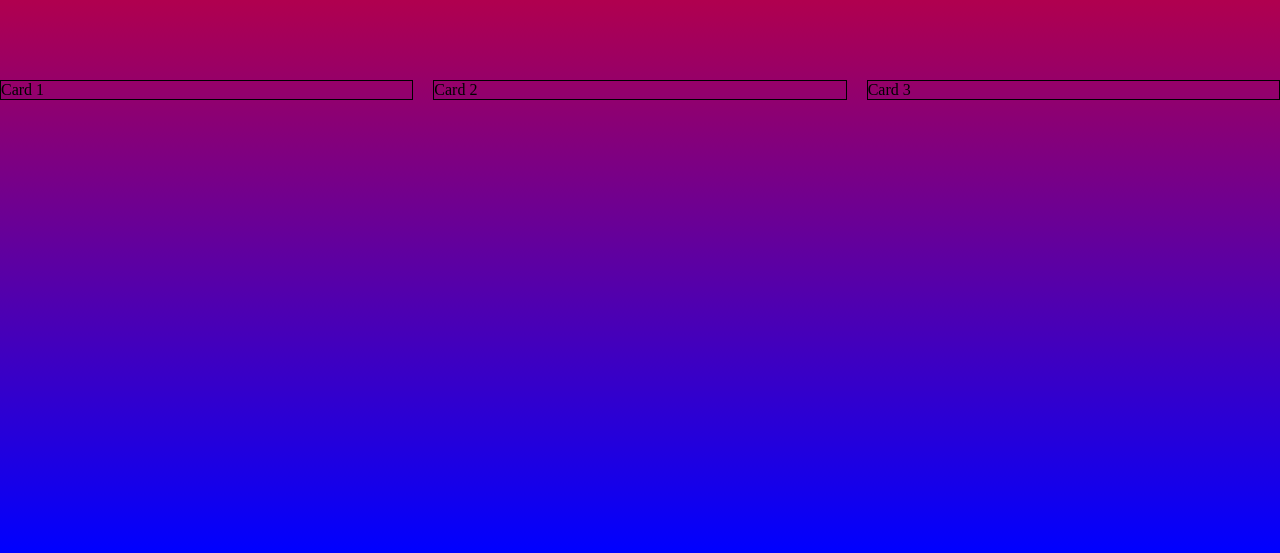
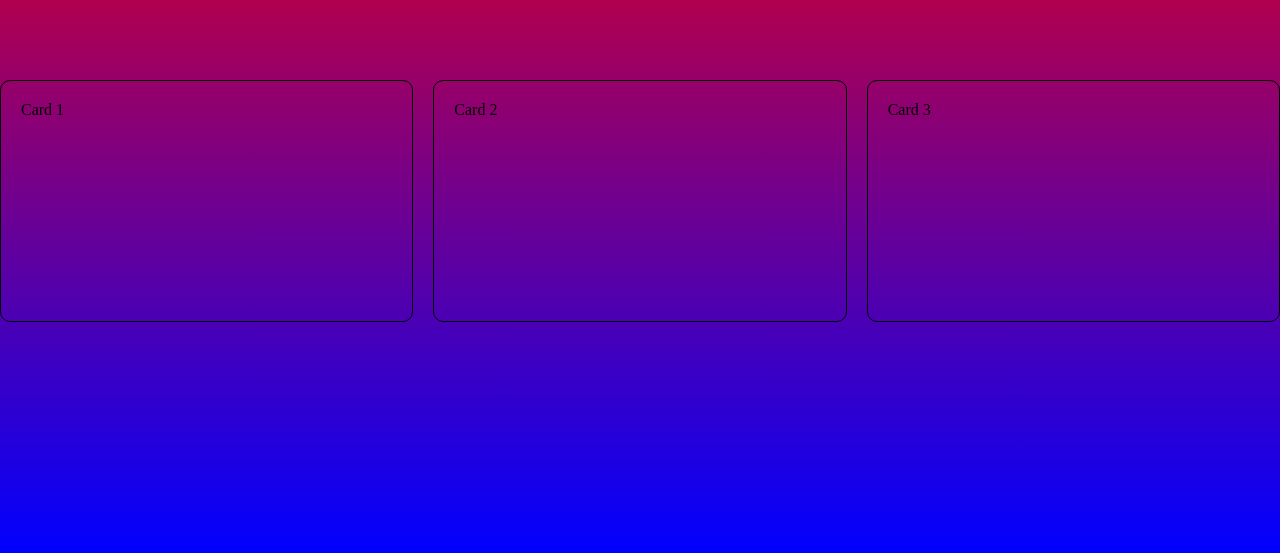
Before and after one commit to KeepersOfTheMageia/Keepers-of-the-mageia4, a plain HTML site: page cards.html in a window 1280 px wide. Shown: the part 247-800 px from the top of the page. Drawn offline with Linux system fonts and the light colour scheme.

Commit message:
Update style.css

```diff
--- a/style.css
+++ b/style.css
@@ -89,6 +89,12 @@ main {
 .card-grid div {
     border: 1px solid;
 }
+.card {
+    border: 1px solid;
+    padding: 20px;
+    min-height: 200px;
+    border-radius: 10px;
+}
 @media (max-width: 600px) {
 
     .logo {
```
